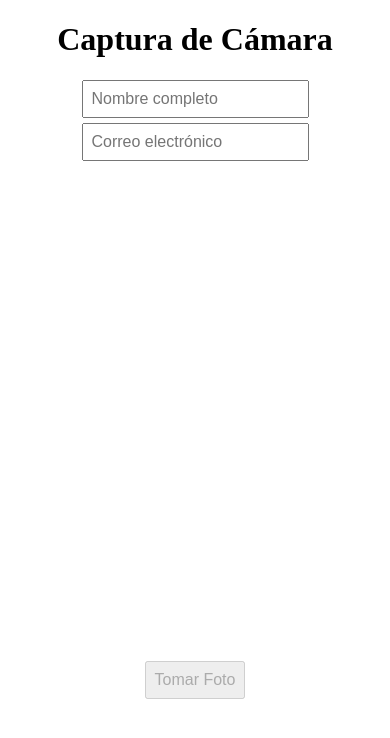
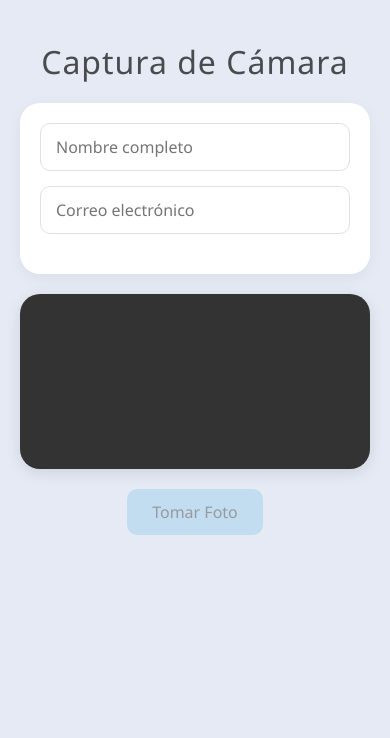
Before and after one commit to icressUni/SigmaBoys, a Flask app: page / in a window 390 px wide; the page is wider, and only the part inside the window is pictured. Shown: the top 738 px of that part. Run offline with Flask 3, Linux system fonts and the light colour scheme.

Commit message:
Implementación Forms Propio
Se implementa forms en html completo, con responsive y stylesheet integrado dentro del mismo documento

```diff
--- a/templates/index.html
+++ b/templates/index.html
@@ -2,23 +2,198 @@
 <html lang="es">
 <head>
   <meta charset="UTF-8" />
+  <meta name="viewport" content="width=device-width, initial-scale=1.0">
   <title>Captura de Cámara</title>
   <style>
-    video, canvas { display: block; margin: 10px auto; }
-    button, input { display: block; margin: 5px auto; padding: 8px; font-size: 1rem; }
+    :root {
+      --primary-color: #a0d2eb;
+      --secondary-color: #e5eaf5;
+      --accent-color: #d0bdf4;
+      --text-color: #494c4e;
+      --border-radius: 20px;
+    }
+
+    * {
+      margin: 0;
+      padding: 0;
+      box-sizing: border-box;
+      font-family: 'Segoe UI', Tahoma, Geneva, Verdana, sans-serif;
+    }
+
+    body {
+      background-color: var(--secondary-color);
+      color: var(--text-color);
+      padding: 20px;
+      max-width: 1000px;
+      margin: 0 auto;
+    }
+
+    h1 {
+      text-align: center;
+      margin: 20px 0;
+      color: var(--text-color);
+      font-weight: 300;
+      letter-spacing: 1px;
+    }
+
+    .container {
+      display: flex;
+      flex-direction: column;
+      align-items: center;
+    }
+
+    .form-container {
+      background-color: white;
+      padding: 25px;
+      border-radius: var(--border-radius);
+      box-shadow: 0 4px 15px rgba(0, 0, 0, 0.05);
+      width: 100%;
+      max-width: 640px;
+      margin-bottom: 20px;
+    }
+
+    .input-group {
+      display: flex;
+      flex-direction: column;
+      gap: 15px;
+      margin-bottom: 20px;
+    }
+
+    input {
+      padding: 12px 15px;
+      border: 1px solid #e1e1e1;
+      border-radius: 10px;
+      font-size: 1rem;
+      transition: all 0.3s;
+      width: 100%;
+    }
+
+    input:focus {
+      outline: none;
+      border-color: var(--accent-color);
+      box-shadow: 0 0 0 2px rgba(208, 189, 244, 0.3);
+    }
+
+    video, canvas {
+      display: block;
+      margin: 0 auto;
+      transform: scaleX(-1);
+      border-radius: var(--border-radius);
+      max-width: 100%;
+      height: auto;
+      box-shadow: 0 4px 15px rgba(0, 0, 0, 0.1);
+      background-color: #333;
+    }
+
+    button {
+      display: block;
+      margin: 20px auto;
+      padding: 12px 25px;
+      font-size: 1rem;
+      background-color: var(--primary-color);
+      color: var(--text-color);
+      border: none;
+      border-radius: 10px;
+      cursor: pointer;
+      transition: all 0.3s;
+    }
+
+    button:hover:not(:disabled) {
+      background-color: var(--accent-color);
+      transform: translateY(-2px);
+    }
+
+    button:disabled {
+      opacity: 0.5;
+      cursor: not-allowed;
+    }
+
+    /* Custom alert popup */
+    .popup-overlay {
+      position: fixed;
+      top: 0;
+      left: 0;
+      right: 0;
+      bottom: 0;
+      background-color: rgba(0, 0, 0, 0.5);
+      display: flex;
+      justify-content: center;
+      align-items: center;
+      z-index: 1000;
+      opacity: 0;
+      visibility: hidden;
+      transition: all 0.3s;
+    }
+
+    .popup-overlay.active {
+      opacity: 1;
+      visibility: visible;
+    }
+
+    .popup-content {
+      background-color: white;
+      padding: 25px;
+      border-radius: var(--border-radius);
+      max-width: 90%;
+      width: 400px;
+      text-align: center;
+      transform: translateY(20px);
+      transition: all 0.3s;
+    }
+
+    .popup-overlay.active .popup-content {
+      transform: translateY(0);
+    }
+
+    .popup-close {
+      background-color: var(--accent-color);
+      color: white;
+      border: none;
+      padding: 8px 20px;
+      border-radius: 8px;
+      margin-top: 15px;
+      cursor: pointer;
+    }
+
+    /* Responsive adjustments */
+    @media (max-width: 768px) {
+      .form-container {
+        padding: 20px;
+      }
+
+      video, canvas {
+        width: 100%;
+        height: auto;
+      }
+    }
   </style>
 </head>
 <body>
-  <h1 style="text-align:center;">Captura de Cámara</h1>
+  <div class="container">
+    <h1>Captura de Cámara</h1>
 
+    <div class="form-container">
       <!-- Campos de usuario -->
+      <div class="input-group">
         <input id="nameInput" type="text" placeholder="Nombre completo" required />
         <input id="emailInput" type="email" placeholder="Correo electrónico" required />
+      </div>
+    </div>
 
     <!-- Vista previa de la cámara -->
     <video id="video" width="640" height="480" autoplay playsinline></video>
     <button id="snap" disabled>Tomar Foto</button>
     <canvas id="canvas" width="640" height="480" style="display:none;"></canvas>
+  </div>
+
+  <!-- Custom popup instead of alert -->
+  <div class="popup-overlay" id="customPopup">
+    <div class="popup-content">
+      <h3>Foto guardada correctamente</h3>
+      <p>Guardado con ID: <span id="imageId"></span></p>
+      <button class="popup-close" id="closePopup">Cerrar</button>
+    </div>
+  </div>
 
   <script>
     const video = document.getElementById('video');
@@ -27,6 +202,9 @@
     const nameInput = document.getElementById('nameInput');
     const emailInput = document.getElementById('emailInput');
     const ctx = canvas.getContext('2d');
+    const customPopup = document.getElementById('customPopup');
+    const imageIdSpan = document.getElementById('imageId');
+    const closePopupBtn = document.getElementById('closePopup');
 
     let cameraReady = false;
 
@@ -54,6 +232,16 @@
     nameInput.addEventListener('input', checkReady);
     emailInput.addEventListener('input', checkReady);
 
+    // Custom popup functions
+    function showPopup(id) {
+      imageIdSpan.textContent = id;
+      customPopup.classList.add('active');
+    }
+
+    closePopupBtn.addEventListener('click', () => {
+      customPopup.classList.remove('active');
+    });
+
     // 3. Capturar y enviar foto y datos
     snapBtn.addEventListener('click', () => {
       ctx.drawImage(video, 0, 0, canvas.width, canvas.height);
@@ -71,7 +259,7 @@
       .then(res => res.json())
       .then(data => {
         if (data.status === 'success') {
-          alert(`Guardado con ID: ${data.id}`);
+          showPopup(data.id); // Use custom popup instead of alert
         } else {
           alert('Error guardando la foto');
         }
```
Lines whose indentation alone changed are shown as unchanged.
